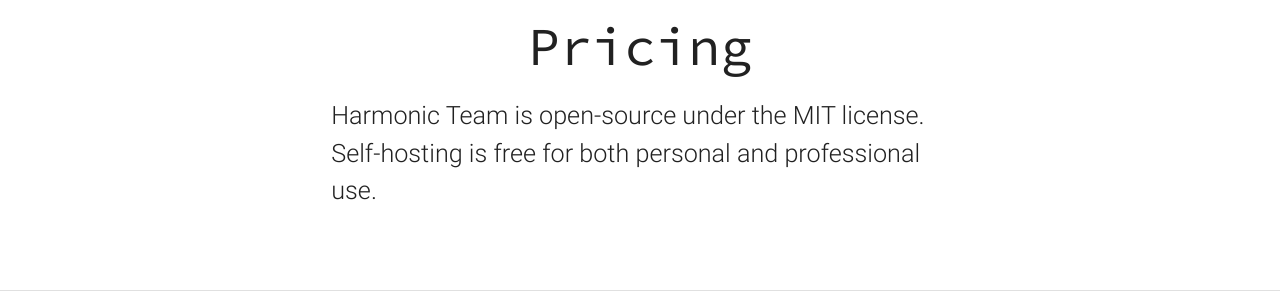
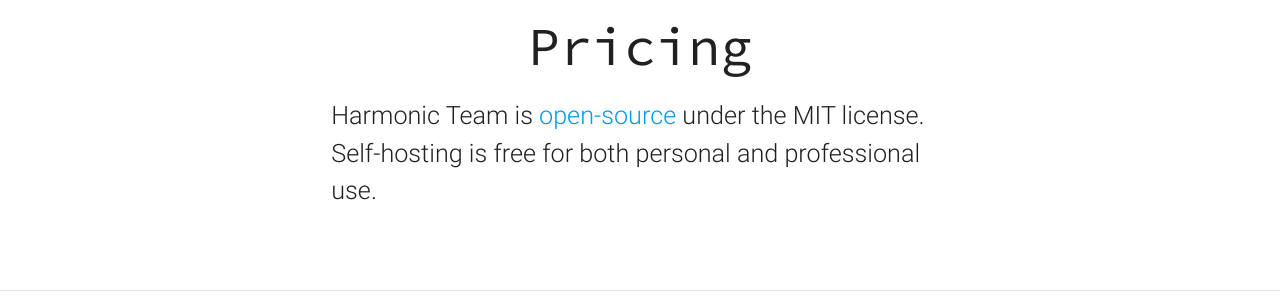
Before and after one commit to ibis-coordination/harmonic-social-homepage, a Jekyll site: the page index.html, which Jekyll copies as it is, in a window 1280 px wide and 900 px high, scrolled down 4259 px. Shown: the part 189-489 px from the top of the window. Built offline with Jekyll 4.4.1, drawn with Linux system fonts in a browser that asks for light colours; some of the changed text lies outside the part shown.

Commit message:
Add link to source code

```diff
--- a/index.html
+++ b/index.html
@@ -86,7 +86,7 @@
           <div class="row center" style="margin-top:60px;margin-bottom:60px;">
             <h2 id="what-it-is">What It Is</h2>
             <div class="row center flow-text">
-              <div class="col s12 m6 offset-m3 left-align flow-text">Harmonic Team is open-source software for fast group coordination.</div>
+              <div class="col s12 m6 offset-m3 left-align flow-text">Harmonic Team is <a href="https://github.com/ibis-coordination/HarmonicTeam">open-source</a> software for fast group coordination.</div>
             </div>
           </div>
           <div class="divider"></div>
@@ -150,7 +150,7 @@
           <div class="row center" style="margin-top:60px;margin-bottom:60px;">
             <h2>Pricing</h2>
             <div class="row center flow-text">
-              <div class="col s12 m6 offset-m3 left-align flow-text">Harmonic Team is open-source under the MIT license. Self-hosting is free for both personal and professional use.</div>
+              <div class="col s12 m6 offset-m3 left-align flow-text">Harmonic Team is <a href="https://github.com/ibis-coordination/HarmonicTeam">open-source</a> under the MIT license. Self-hosting is free for both personal and professional use.</div>
             </div>
           </div>
           <div class="divider"></div>
```
